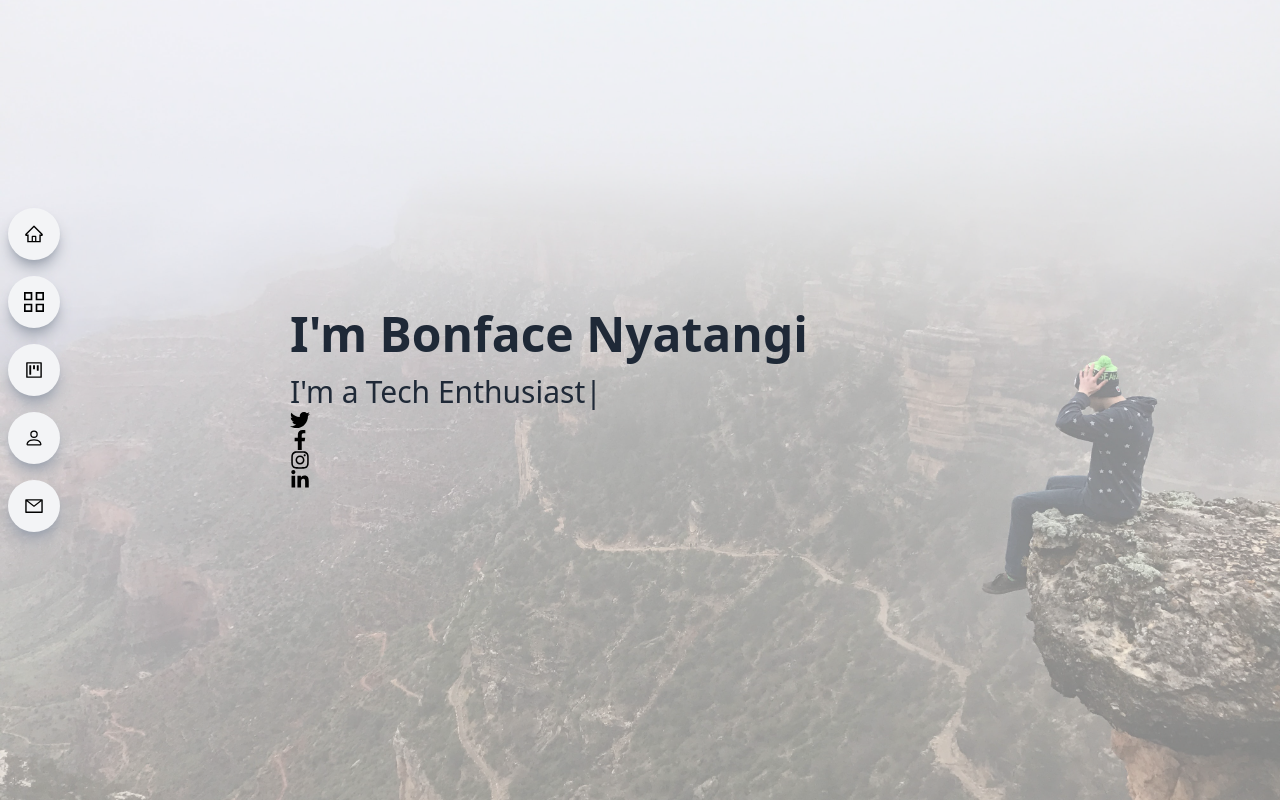
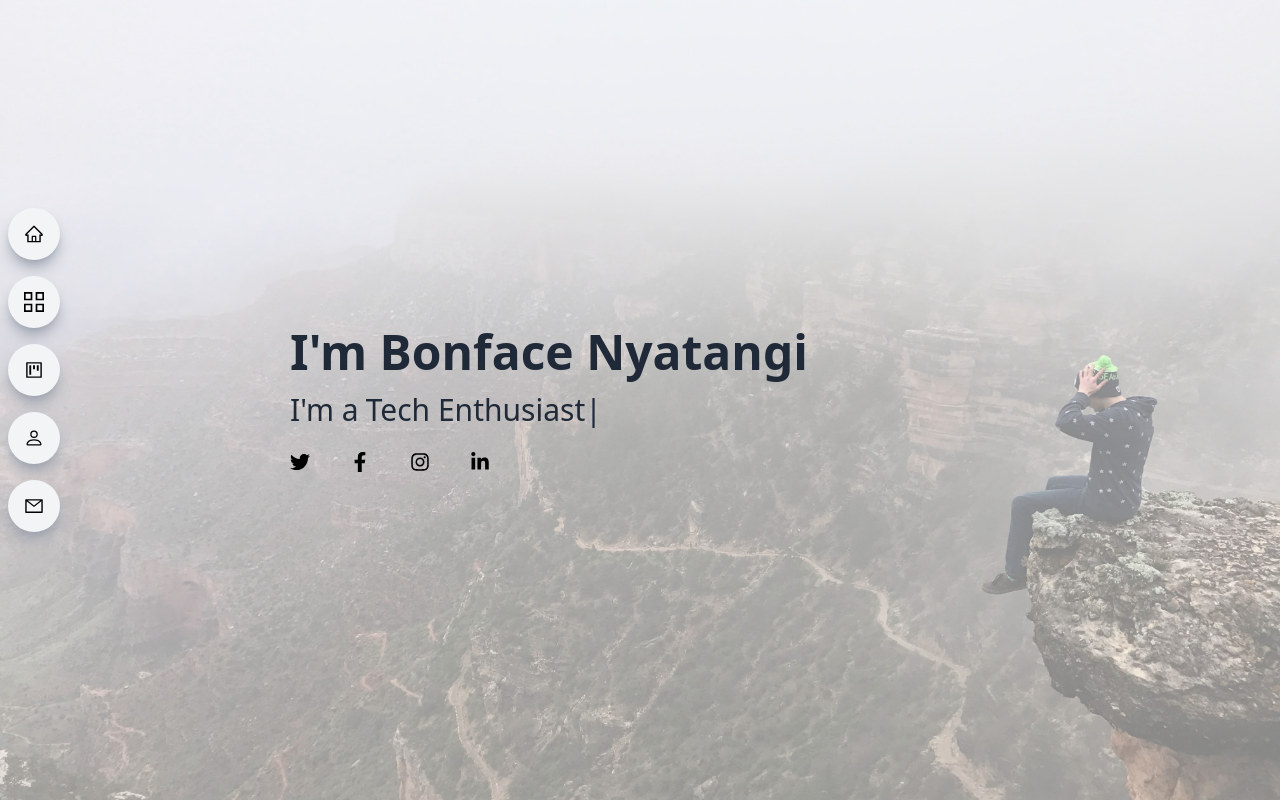
Before and after one commit to bonfacenyatangi/my_portfolio, a React (Vite) app: page / in a window 1280 px wide. Built offline with nearby package versions, Linux system fonts and the light colour scheme.

Commit message:
⚡️ 🔥 Upadted landing screen

```diff
--- a/src/components/Main.jsx
+++ b/src/components/Main.jsx
@@ -44,7 +44,7 @@ const Main = () => {
               repeat={Infinity}
             />
           </h2>
-          <div>
+          <div className="flex justify-between pt-6 max-w-[200px] w-full">
             <FaTwitter className="cursor-pointer" size={20} />
             <FaFacebookF className="cursor-pointer" size={20} />
             <FaInstagram className="cursor-pointer" size={20} />
```
